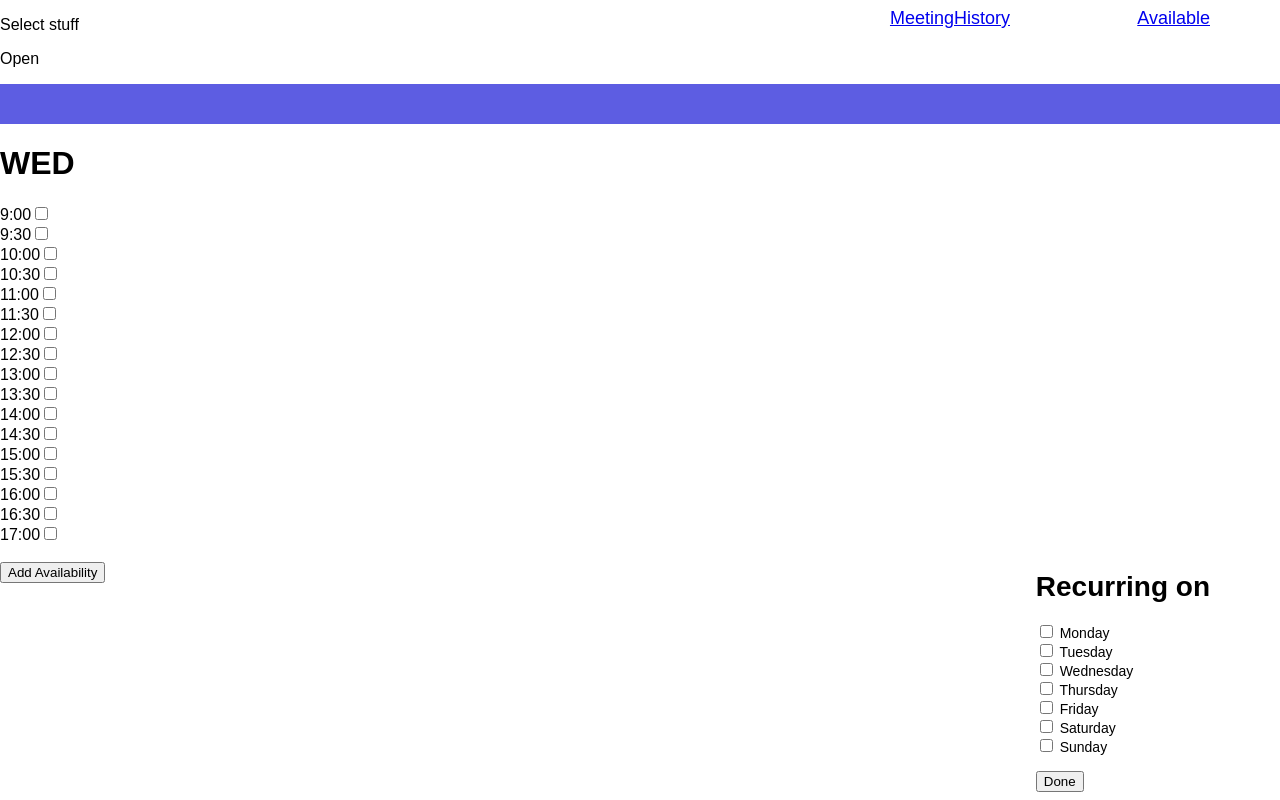
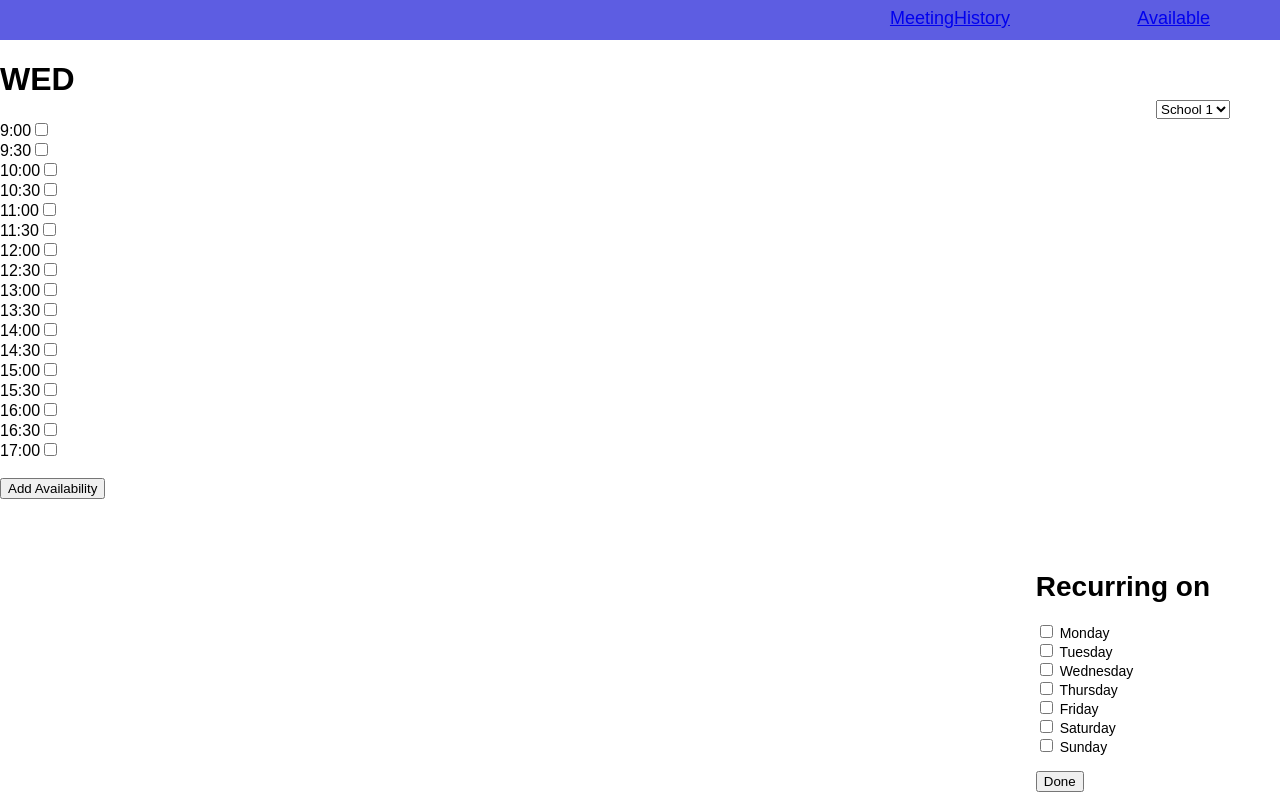
Before and after one commit to sehersarin/MSCI342-Term-Project, a React (Create React App) app in the folder react-ui/: page /login in a window 1280 px wide. Built offline with nearby package versions, Linux system fonts and the light colour scheme.

Commit message:
Adjusted dropdown and added css for dropdown

```diff
--- a/react-ui/src/components/Layouts/WorkerAvailablepage/DropDown.js
+++ /dev/null
@@ -1,61 +0,0 @@
-import React from 'react'
-
-
-function DropDown({title, items}) { // Dropdown list component for worker Avaialbe page
-    const[open, setOpen] = React.useState(false);
-    const[selection, setSelection] = React.useState([]);
-    const toggle = () => setOpen(!open);
-
-    function handleOnClick(item){
-        if(!selection.some(current => current.id === item.id)){
-                setSelection([item]);
-        } else{
-            let selectionAfterRemoval = selection;
-            selectionAfterRemoval = selectionAfterRemoval.filter(
-                current => current.id !==item.id
-            );
-            setSelection([... selectionAfterRemoval]);
-        }
-    }
-
-    function isItemInSelection(item){
-        if(selection.some(current => current.id === item.id)){
-            return true;
-        }
-        return false;
-    }
-
-    return (
-        <div className = "Wrapper">
-            <div
-                Index = {0}
-                className = "Header"
-                role = "button"
-                onKeyPress = {() => toggle()}
-                onClick= {()=> toggle()}
-                >
-                    <div className = "title">
-                        <p className = "BoldTitle">{title}</p>
-                    </div>
-
-                    <div className = "action">
-                        <p>{open? 'Close': 'Open'}</p>
-                    </div>
-            </div>
-            {open && (
-                <ui className = "List">
-                    {items.map(item =>(
-                        <li className = "item" key = {item.id}>
-                            <button type = "button" onClick = {() => handleOnClick(item)}>
-                                <span>{item.value}</span>
-                                <span>{isItemInSelection(item) && ' Selected'}</span>
-                            </button>
-                        </li>
-                    ))}
-                </ui>
-            )}
-        </div>
-    );
-}
-
-export default DropDown
--- /dev/null
+++ b/react-ui/src/components/Layouts/WorkerAvailablepage/WorkerInputpage.css
@@ -0,0 +1,5 @@
+.InputFields{
+    position: absolute;
+    top: 100px;
+    right: 50px;
+}
--- a/react-ui/src/components/Layouts/WorkerAvailablepage/WorkerInputpage.js
+++ b/react-ui/src/components/Layouts/WorkerAvailablepage/WorkerInputpage.js
@@ -4,12 +4,8 @@ import React from 'react'
 import Check from './CheckboxApplication';
 import AvailableMeetingHeader from './AvailableMeetingHeader';
  import TimeSlot from './TimeSlot';
-import DropDown from './DropDown';
+ import './WorkerInputpage.css'
 
-const items = [
-    {id:1, value: "Value1"},
-    {id:2, value: "Value2"}
-]
 
 
 class WorkerInputpage extends React.Component {
@@ -21,10 +17,17 @@ class WorkerInputpage extends React.Component {
 
         return (
             <div>
-                <DropDown title = "Select stuff" items = {items}/>
+                {/* <DropDown title = "Select stuff" items = {items}/> */}
                 <AvailableMeetingHeader/>
                 <Check/>
                  <TimeSlot/>
+
+
+                 <select name="role" className ="InputFields" id="type">
+                  <option value="student">School 1</option>
+                  <option value="worker1">School 2</option>
+                  <option value="worker2">School 3</option>
+                </select>
                 {/* <temcalendar/> */}
             </div>
         )
```
Also changed, not shown: react-ui/src/components/Layouts/WorkerAvailablepage/DropDown.css (deleted, +0 -96 lines).
